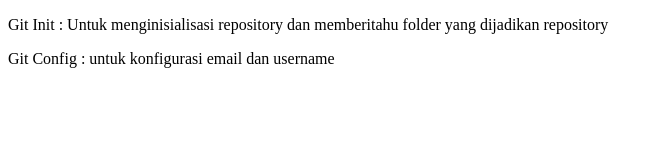
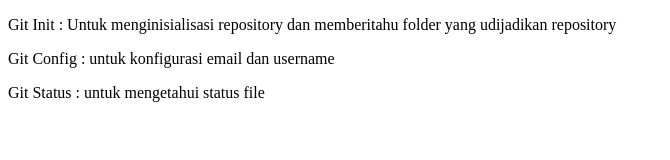
Before and after one commit to muafak27/tugas-fundamentalgit, a plain HTML site: page index.html in a window 1280 px wide. Shown: the whole page, without its empty margins (0-670 px from the left). Drawn offline with Linux system fonts and the light colour scheme.

Commit message:
Menambahkan pengertian Git Status

```diff
--- a/index.html
+++ b/index.html
@@ -6,9 +6,9 @@
 <body>
     <!-- Rangkuman Fundamental -->
     <div>
-        <p>Git Init : Untuk menginisialisasi repository dan memberitahu folder yang dijadikan repository</p>
+        <p>Git Init : Untuk menginisialisasi repository dan memberitahu folder yang udijadikan repository</p>
         <p>Git Config : untuk konfigurasi email dan username</p>
-
+        <p>Git Status : untuk mengetahui status file</p>
     </div>
 </body>
 </html>
```
